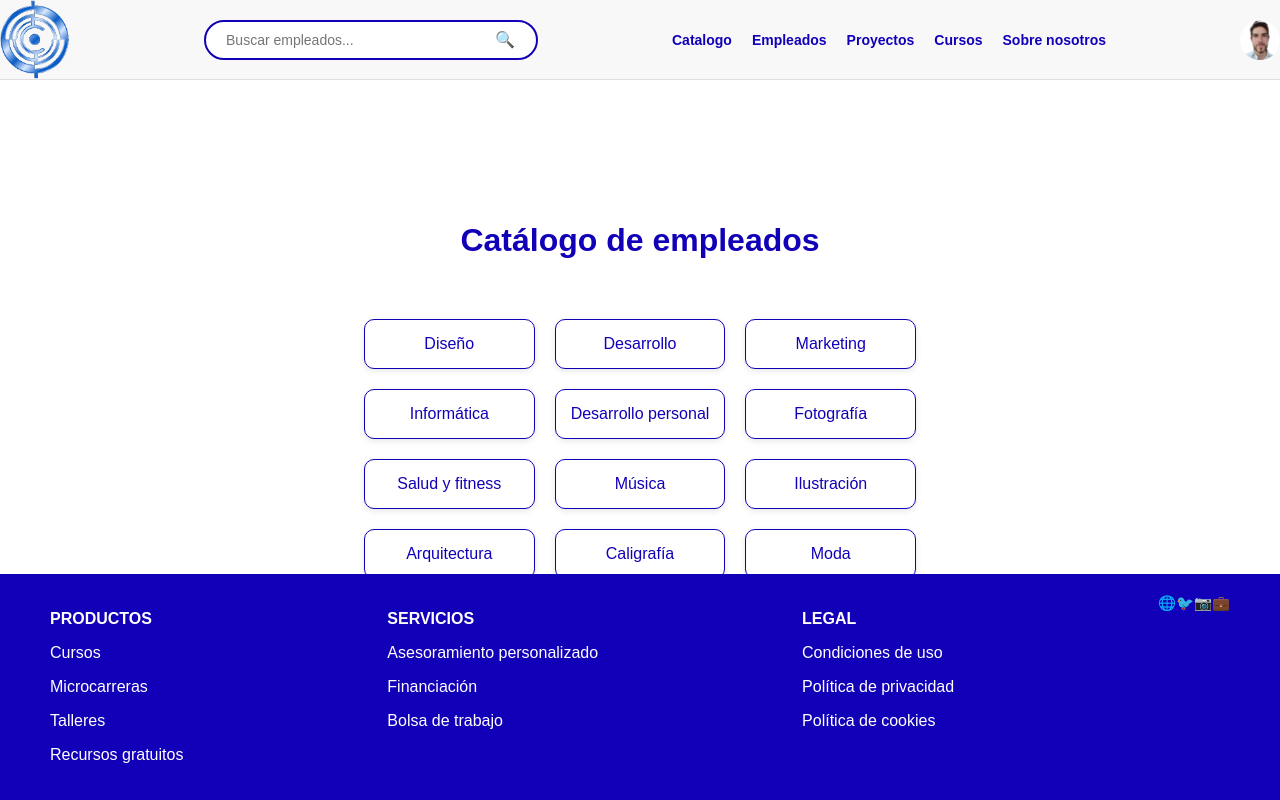
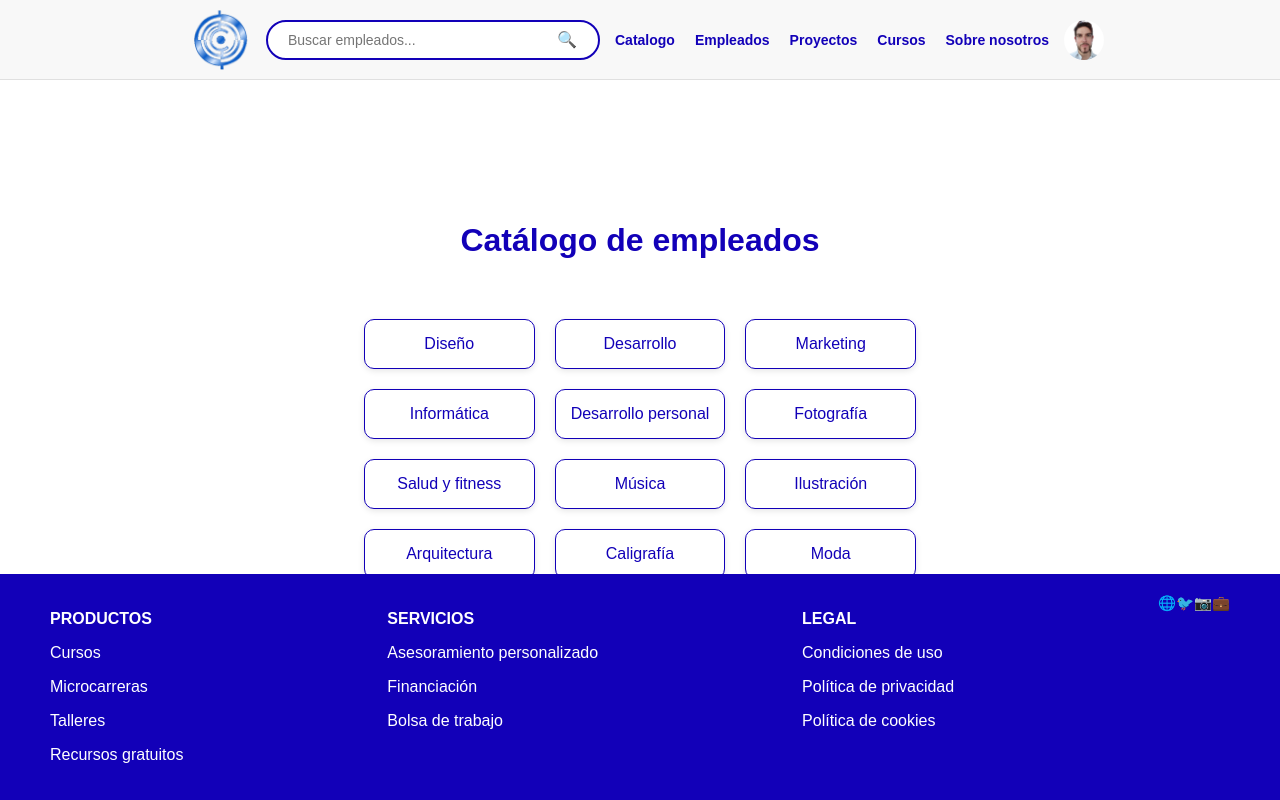
Before and after one commit to MAngelo22/PortalGestion-TFG, a React (Create React App) app: page /dashboard in a window 1280 px wide. Built offline with nearby package versions, Linux system fonts and the light colour scheme.

Commit message:
ajustado el footer y header

```diff
--- a/src/components/estilos/NavBar.css
+++ b/src/components/estilos/NavBar.css
@@ -1,7 +1,7 @@
 /* Header */
 .header {
   display: flex;
-  justify-content: space-between;
+  justify-content: center;
   align-items: center;
   background-color: #f8f8f8;
   border-bottom: 1px solid #e0e0e0;
@@ -13,6 +13,12 @@
   width: 100%; /* Hace que el navbar ocupe todo el ancho de la página */
   z-index: 100;
   box-sizing: border-box; /* Asegura que el padding se incluya en el ancho */
+}
+
+.logo{
+  padding: 5px 15px;
+  height: 60px;
+  width: 60px;
 }
 
 /* Ajusta el logo */
@@ -53,6 +59,7 @@
 .nav-links {
   display: flex;
   gap: 20px;
+  padding: 5px 15px;
 }
 
 .nav-links a {
```
